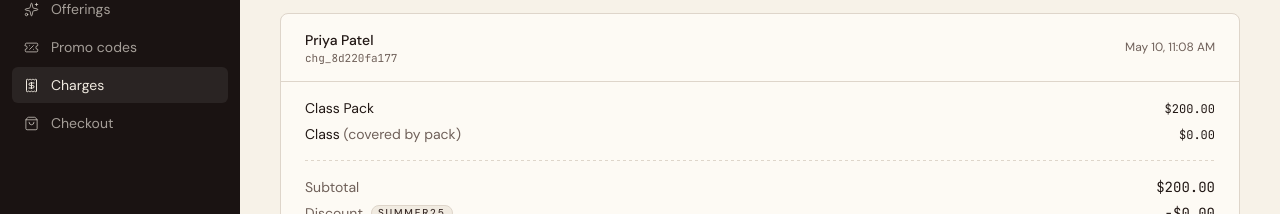
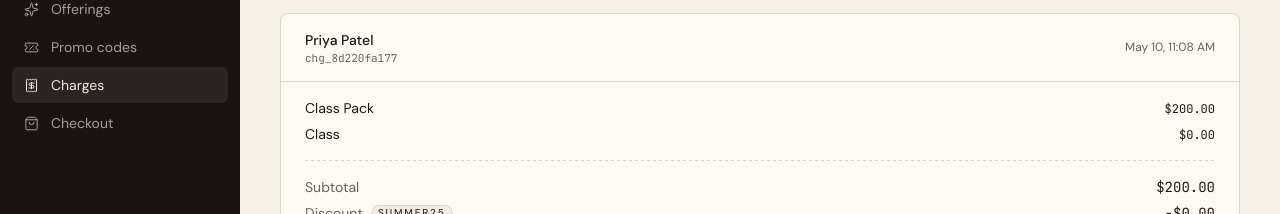
Before and after one commit to juangomez0120/arketa-interview-round-2, a Next.js app: page /charges in a window 1280 px wide. Shown: the part 131-345 px from the top of the page. Built offline with nearby package versions, Linux system fonts and the light colour scheme.

Commit message:
removed parentProductId from data

```diff
--- a/app/api/checkout/submit/route.ts
+++ b/app/api/checkout/submit/route.ts
@@ -16,7 +16,6 @@ export async function POST(req: Request) {
       productId: randomUUID(),
       type: p.type,
       price: p.price,
-      parentProductId: p.parentProductId,
     })),
   };
 
--- a/app/charges/page.tsx
+++ b/app/charges/page.tsx
@@ -66,9 +66,6 @@ export default async function ChargesPage() {
                     >
                       <span>
                         {typeLabel(item.type)}
-                        {item.parentProductId && (
-                          <span className="text-muted-foreground"> (covered by pack)</span>
-                        )}
                       </span>
                       <span className="font-mono text-xs">{money(item.price)}</span>
                     </li>
--- a/data/charges.json
+++ b/data/charges.json
@@ -43,8 +43,7 @@
       {
         "productId": "1a2d4f80-83b6-49f3-8c7e-fa5b1d22c401",
         "type": "class",
-        "price": 0,
-        "parentProductId": "7e1b9a04-5f2c-4321-bcad-92e4f6b18d5d"
+        "price": 0
       }
     ],
     "subtotal": 20000,
--- a/lib/types.ts
+++ b/lib/types.ts
@@ -24,7 +24,6 @@ export type CartProduct = {
   productId: string;
   type: OfferingType;
   price: number;
-  parentProductId?: string;
 };
 
 export type Cart = {
```
